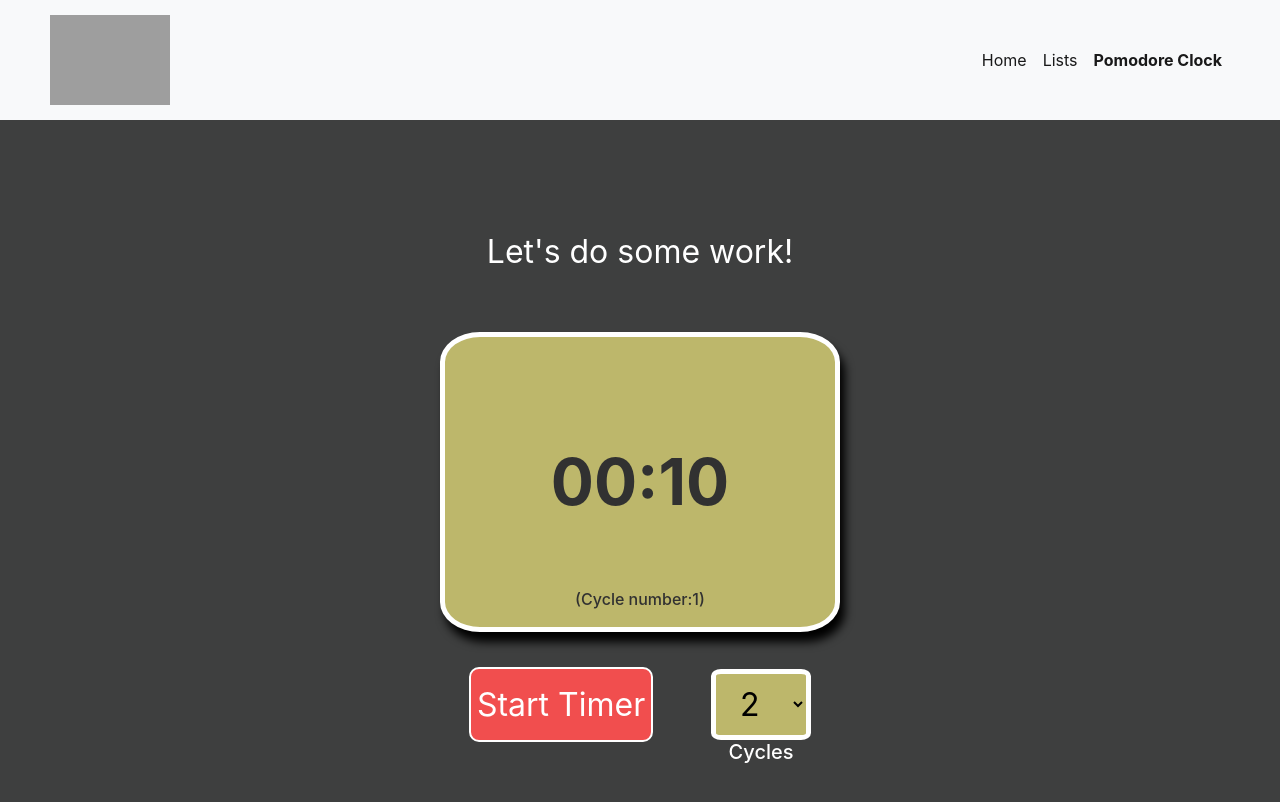
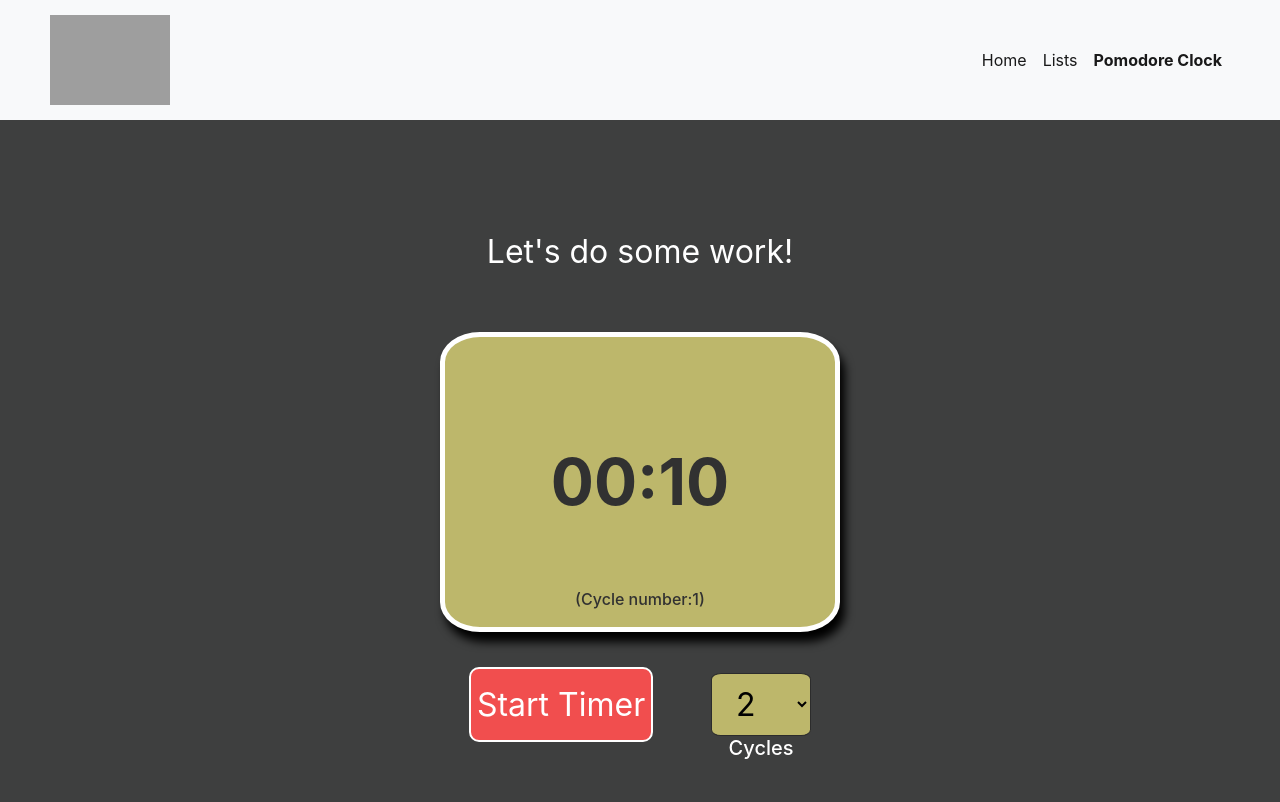
Before and after one commit to sgrpnwr/Innerhour, a React (Create React App) app: page /pomodoro in a window 1280 px wide. Shown: the top 802 px of the page. Built offline with nearby package versions, Linux system fonts and the light colour scheme; grey boxes are pictures that could not be loaded.

Commit message:
cycleno fix

```diff
--- a/src/components/css/Pomodore.module.css
+++ b/src/components/css/Pomodore.module.css
@@ -56,7 +56,7 @@
     padding:10px 20px;
     border:none;
     outline:none;
-    border:5px solid white;
+    border:1px solid rgb(44, 44, 44);
     cursor:pointer;
     border-radius:10%;
 
```
